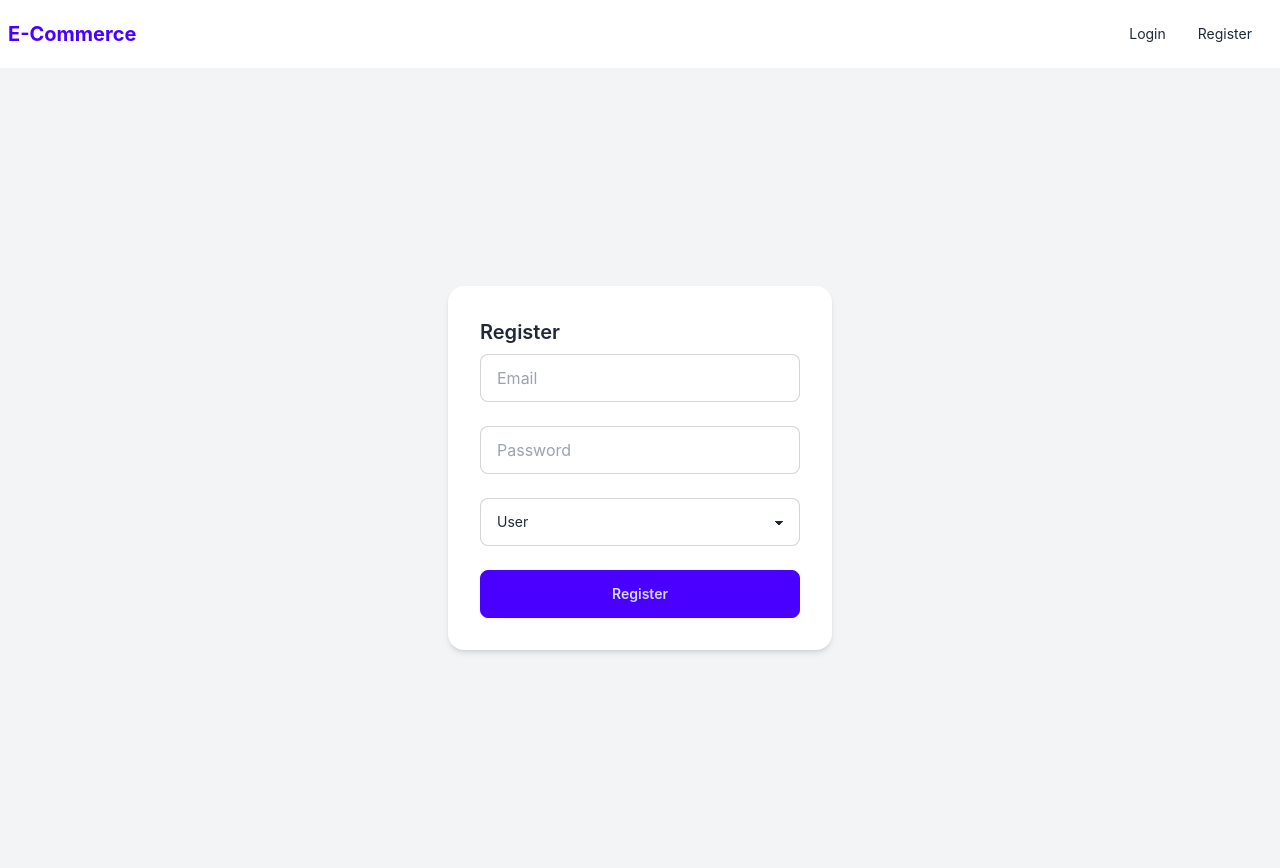
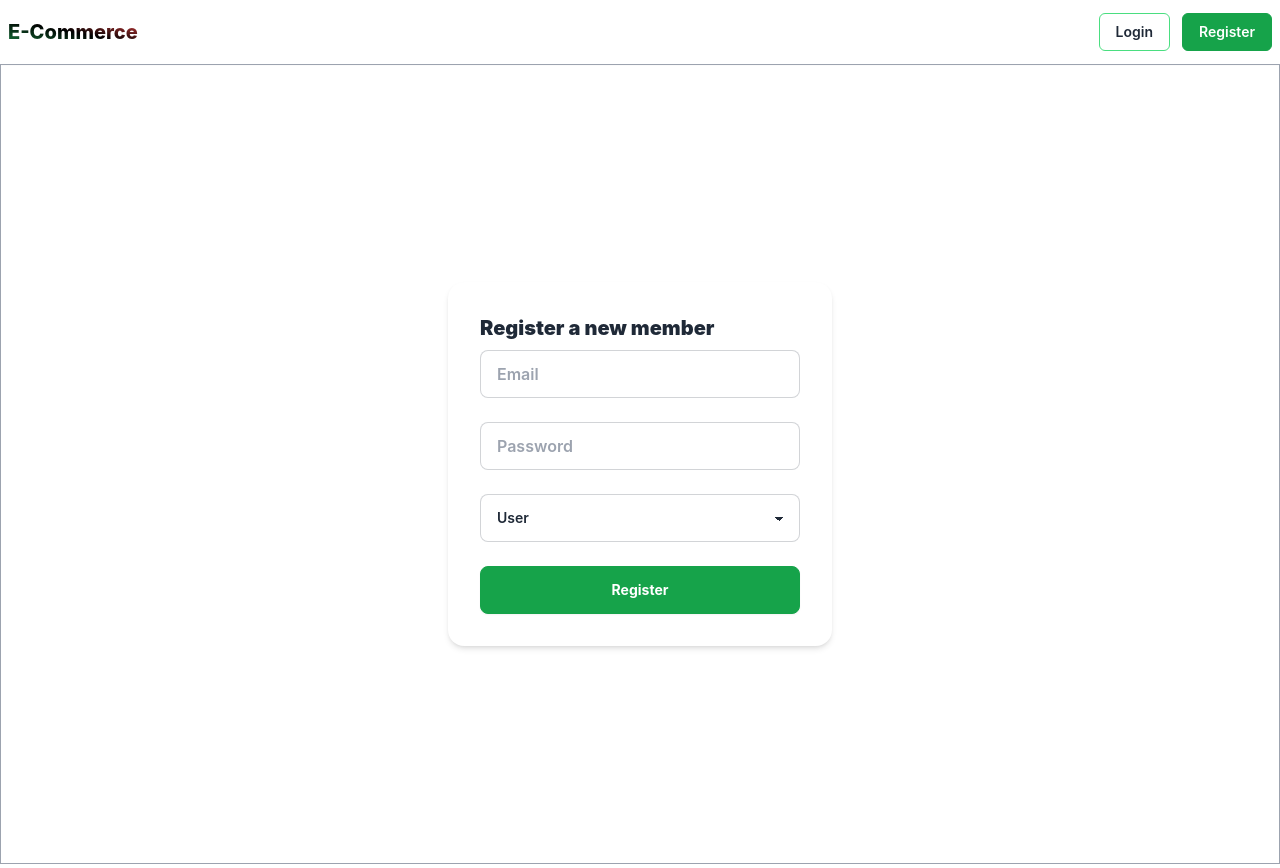
Before and after one commit to devalienbrain/ecommerce-frontend, a React (Create React App) app: page /register in a window 1280 px wide. Built offline with nearby package versions, Linux system fonts and the light colour scheme.

Commit message:
login, register page and navbar ui redesigned: ok

```diff
--- a/public/index.html
+++ b/public/index.html
@@ -1,5 +1,6 @@
 <!DOCTYPE html>
-<html lang="en">
+<html lang="en" data-theme="light">
+
 <head>
   <meta charset="utf-8" />
   <link rel="icon" href="%PUBLIC_URL%/favicon.ico" />
@@ -21,8 +22,9 @@
       work correctly both with client-side routing and a non-root public URL.
       Learn how to configure a non-root public URL by running `npm run build`.
     -->
-    <title>React App</title>
+  <title>E-commerce App</title>
 </head>
+
 <body>
   <noscript>You need to enable JavaScript to run this app.</noscript>
   <div id="root"></div>
@@ -37,4 +39,5 @@
       To create a production bundle, use `npm run build` or `yarn build`.
     -->
 </body>
+
 </html>
--- a/src/components/Navbar.jsx
+++ b/src/components/Navbar.jsx
@@ -3,21 +3,26 @@ import { Link } from "react-router-dom";
 
 const Navbar = () => {
   return (
-    <div className="navbar bg-base-100 shadow-md">
+    <div className="navbar shadow-sm">
       <div className="flex-1">
-        <Link to="/" className="text-xl font-bold text-primary">
+        <Link
+          to="/"
+          className="text-xl font-extrabold bg-gradient-to-tr bg-clip-text text-transparent from-green-700 via-black to-red-500"
+        >
           E-Commerce
         </Link>
       </div>
-      <div className="flex-none">
-        <ul className="menu menu-horizontal px-1">
-          <li>
-            <Link to="/login">Login</Link>
-          </li>
-          <li>
-            <Link to="/register">Register</Link>
-          </li>
-        </ul>
+      <div className="flex items-center gap-3 text-sm font-semibold">
+        <Link to="/login">
+          <button className="px-4 py-2 rounded-md border border-green-400 hover:border-red-500 hover:bg-red-500 hover:text-white">
+            Login
+          </button>
+        </Link>
+        <Link to="/register">
+          <button className="px-4 py-2 rounded-md bg-green-600 border border-green-600 hover:border-green-500 hover:bg-green-500 text-white">
+            Register
+          </button>
+        </Link>
       </div>
     </div>
   );
--- a/src/pages/Login.jsx
+++ b/src/pages/Login.jsx
@@ -26,7 +26,9 @@ const Login = () => {
     <div className="flex justify-center items-center h-screen bg-gray-100">
       <div className="card w-96 bg-base-100 shadow-md">
         <form className="card-body" onSubmit={handleLogin}>
-          <h2 className="card-title text-center">Login</h2>
+          <h2 className="card-title text-center font-black text-xl">
+            Login with credentials
+          </h2>
           <input
             type="email"
             placeholder="Email"
@@ -41,7 +43,10 @@ const Login = () => {
             value={password}
             onChange={(e) => setPassword(e.target.value)}
           />
-          <button type="submit" className="btn btn-primary w-full">
+          <button
+            type="submit"
+            className="btn w-full font-bold bg-red-600 border border-red-600 text-white hover:bg-red-500 hover:border-red-500"
+          >
             Login
           </button>
         </form>
--- a/src/pages/Register.jsx
+++ b/src/pages/Register.jsx
@@ -25,10 +25,15 @@ const Register = () => {
   };
 
   return (
-    <div className="flex justify-center items-center h-screen bg-gray-100">
+    <div className="flex justify-center items-center h-screen shadow-xl border border-gray-400">
       <div className="card w-96 bg-base-100 shadow-md">
-        <form className="card-body" onSubmit={handleRegister}>
-          <h2 className="card-title text-center">Register</h2>
+        <form
+          className="card-body text-sm font-semibold"
+          onSubmit={handleRegister}
+        >
+          <h2 className="card-title text-center font-black text-xl">
+            Register a new member
+          </h2>
           <input
             type="email"
             placeholder="Email"
@@ -51,7 +56,10 @@ const Register = () => {
             <option value="user">User</option>
             <option value="vendor">Vendor</option>
           </select>
-          <button type="submit" className="btn btn-primary w-full">
+          <button
+            type="submit"
+            className="btn w-full font-bold bg-green-600 border border-green-600 text-white hover:bg-green-500 hover:border-green-500"
+          >
             Register
           </button>
         </form>
```
Lines whose indentation alone changed are shown as unchanged.
